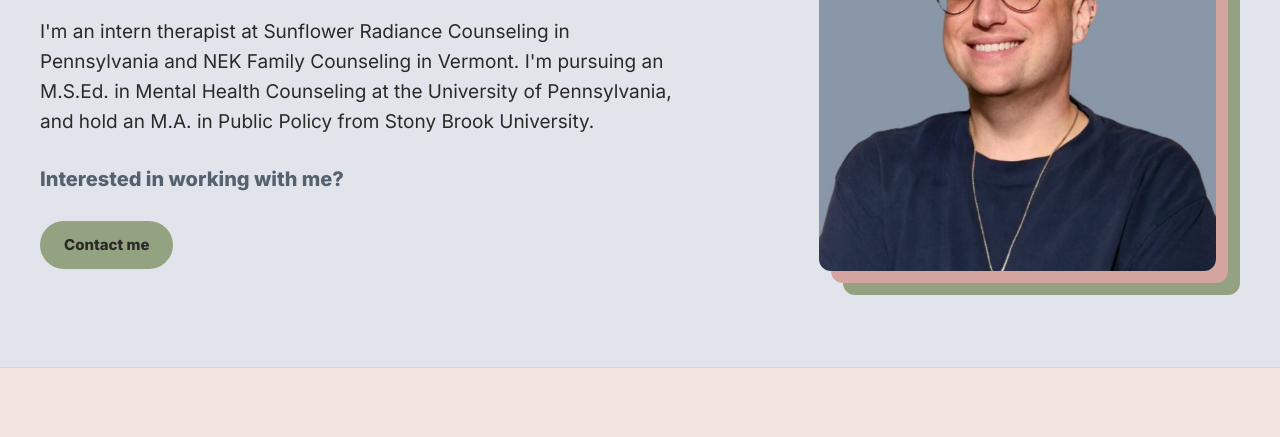
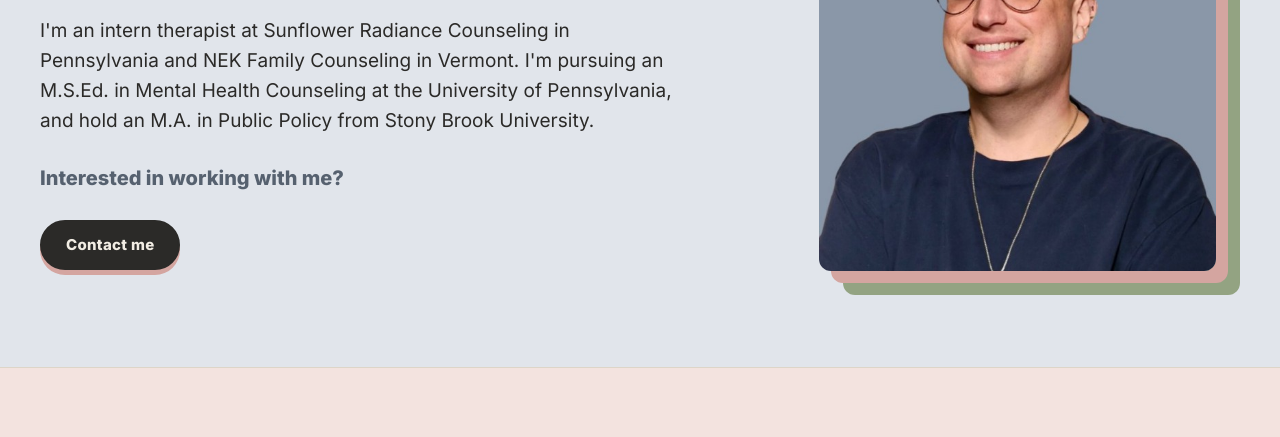
Before and after one commit to clay501/klaus-wade, a plain HTML site: page therapy/index.html in a window 1280 px wide. Shown: the part 316-753 px from the top of the page. Drawn offline with Linux system fonts and the light colour scheme; a web font is replaced by a local one.

Commit message:
Therapy hero: Contact me as a black pill with a rose edge, to schedulewithclay.link
Co-Authored-By: Claude Opus 5.5 <noreply@anthropic.com>
Claude-Session: https://claude.ai/code/session_01VvwTVaZD35pF16bf2jFZ3Z

```diff
--- a/therapy/index.html
+++ b/therapy/index.html
@@ -44,6 +44,7 @@ html{scroll-behavior:smooth}
 .kw-nav{display:flex;align-items:center;gap:24px}
 .kw-btn{position:relative;white-space:nowrap;display:inline-flex;align-items:center;padding:11px 20px;border:2px solid #2b2a28;border-radius:999px;background:#2b2a28;color:#f2ede4 !important;font-size:15px;line-height:20px;font-weight:800;letter-spacing:.02em;text-decoration:none;box-shadow:0 5px 0 0 #d4a5a0;transition:transform .18s ease,box-shadow .18s ease}
 .kw-btn-slate{box-shadow:0 5px 0 0 #8a97a8}
+.kw-btn-hero{padding:13px 24px;box-shadow:0 5px 0 0 #d4a5a0}
 .kw-btn-sage{box-shadow:0 5px 0 0 #93a382}
 .kw-btn:hover,.kw-btn:focus-visible{background:#1f1e1c;transform:translateY(5px);box-shadow:0 0 0 0 transparent}
 .kw-btn:active{transform:translateY(5px);box-shadow:none}
@@ -51,6 +52,7 @@ html{scroll-behavior:smooth}
 @media (max-width:420px){.kw-header-inner{column-gap:10px}.kw-lockup{flex-basis:84px;width:84px}.kw-nav{gap:6px}.kw-btn{padding:8px 10px;font-size:12px;letter-spacing:0}}
 @media (max-width:350px){.kw-header-inner{column-gap:8px}.kw-lockup{flex-basis:68px;width:68px}.kw-nav{gap:5px}.kw-btn{padding:7px 8px;font-size:11px}}
 @media (prefers-reduced-motion: reduce){.kw-header,.kw-header-inner,.kw-btn{transition:none}}
+@media (max-width:720px){.kw-btn.kw-btn-hero{padding:12px 22px;font-size:15px;letter-spacing:.02em;box-shadow:0 5px 0 0 #d4a5a0}}
 </style>
 <link rel="stylesheet" href="../css/motion.css">
 <script>(function(d){if(!window.matchMedia||matchMedia("(prefers-reduced-motion: reduce)").matches)return;d.classList.add("kw-motion");setTimeout(function(){if(!window.__kwMotionReady)d.classList.remove("kw-motion")},3000)})(document.documentElement);</script>
@@ -79,7 +81,7 @@ html{scroll-behavior:smooth}
 <p style="margin: 0; font-size: 19px; line-height: 30px; max-width: 34em">I'm an intern therapist at Sunflower Radiance Counseling in Pennsylvania and NEK Family Counseling in Vermont. I'm pursuing an M.S.Ed. in Mental Health Counseling at the University of Pennsylvania, and hold an M.A. in Public Policy from Stony Brook University.</p>
 <p style="margin: 0; padding-top: 8px; font-size: 20px; line-height: 28px; font-weight: 800; color: #56616f">Interested in working with me?</p>
 <div style="display: flex; flex-wrap: wrap; gap: 12px; padding-top: 8px">
-<a class="pt-btn" href="https://www.psychologytoday.com/profile/1806016" target="_blank" rel="noopener" style="display: inline-flex; align-items: center; min-height: 48px; box-sizing: border-box; padding: 12px 24px; border-radius: 999px; background: #93a382; color: #2b2a28; font-size: 15px; line-height: 20px; font-weight: 800; text-decoration: none">Contact me</a>
+<a class="kw-btn kw-btn-hero" href="https://schedulewithclay.link">Contact me</a>
 </div>
 </div>
 <div class="hero-photo" style="flex: 0 1 421px; min-width: 270px; max-width: 421px; padding: 0 24px 24px 0; box-sizing: border-box; align-self: center">
```
